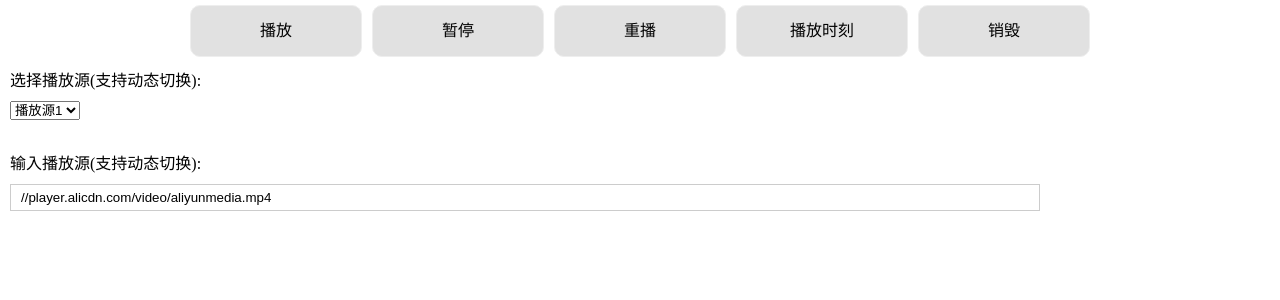
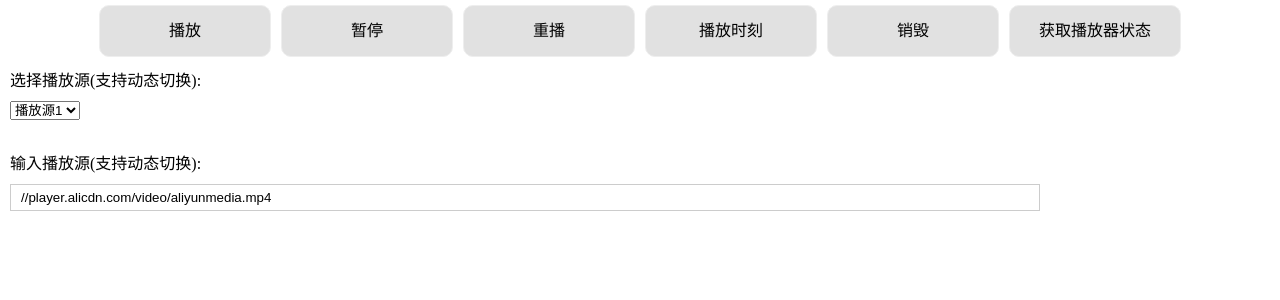
Before and after one commit to langyuxiansheng/vue-aliplayer-v2, a Vue app: page / in a window 1280 px wide. Shown: the top 300 px of the page. Built offline with nearby package versions, Linux system fonts and the light colour scheme; a small style sheet from the web is missing.

Commit message:
修复报错

```diff
--- a/examples/App.vue
+++ b/examples/App.vue
@@ -10,6 +10,7 @@
             <span @click="replay()">重播</span>
             <span @click="getCurrentTime()">播放时刻</span>
             <span @click="show = !show">{{ show ? '销毁' : '重载' }}</span>
+            <span @click="getStatus()">获取播放器状态</span>
         </div>
         <div class="source-box">
             <span class="source-label">选择播放源(支持动态切换):</span>
@@ -55,6 +56,12 @@ export default {
 
         getCurrentTime(){
             this.$refs.VueAliplayerV2.getCurrentTime();
+        },
+
+        getStatus(){
+           const status =  this.$refs.VueAliplayerV2.getStatus();
+           console.log(`getStatus:`, status);
+           alert(`getStatus:${status}`);
         }
     }
 }
--- a/package.json
+++ b/package.json
@@ -1,6 +1,6 @@
 {
     "name": "vue-aliplayer-v2",
-    "version": "1.1.7",
+    "version": "1.1.8",
     "author": "yxs",
     "description": "感谢每一位开源的开发者. 这是一个基于Alipayer 开发并封装成vue组件的播放器.",
     "main":"lib/vue-aliplayer-v2.umd.min.js",
--- a/packages/AliplayerV2/src/main.vue
+++ b/packages/AliplayerV2/src/main.vue
@@ -12,7 +12,7 @@ export default {
         },
         source: {  //播放源(此属性存在则优先于options.source) 动态切换,目前只支持同种格式（mp4/flv/m3u8）之间切换。暂不支持直播rtmp流切换。
             required: false,
-            type: [Object],
+            type: [String],
             default: () => null
         },
         id:{
@@ -385,7 +385,7 @@ export default {
          */
         getStatus(){
             // console.log(`获取播放器状态，包含的值`,this.player && this.player.fullscreenService && this.player && this.player.fullscreenService.getStatus());
-            return this.player && this.player.fullscreenService && this.player.fullscreenService.getStatus();
+            return this.player && this.player.getStatus();
         },
 
         /**
```
Also changed, not shown: 1 other file (tests, documents, lock files or other folders).
